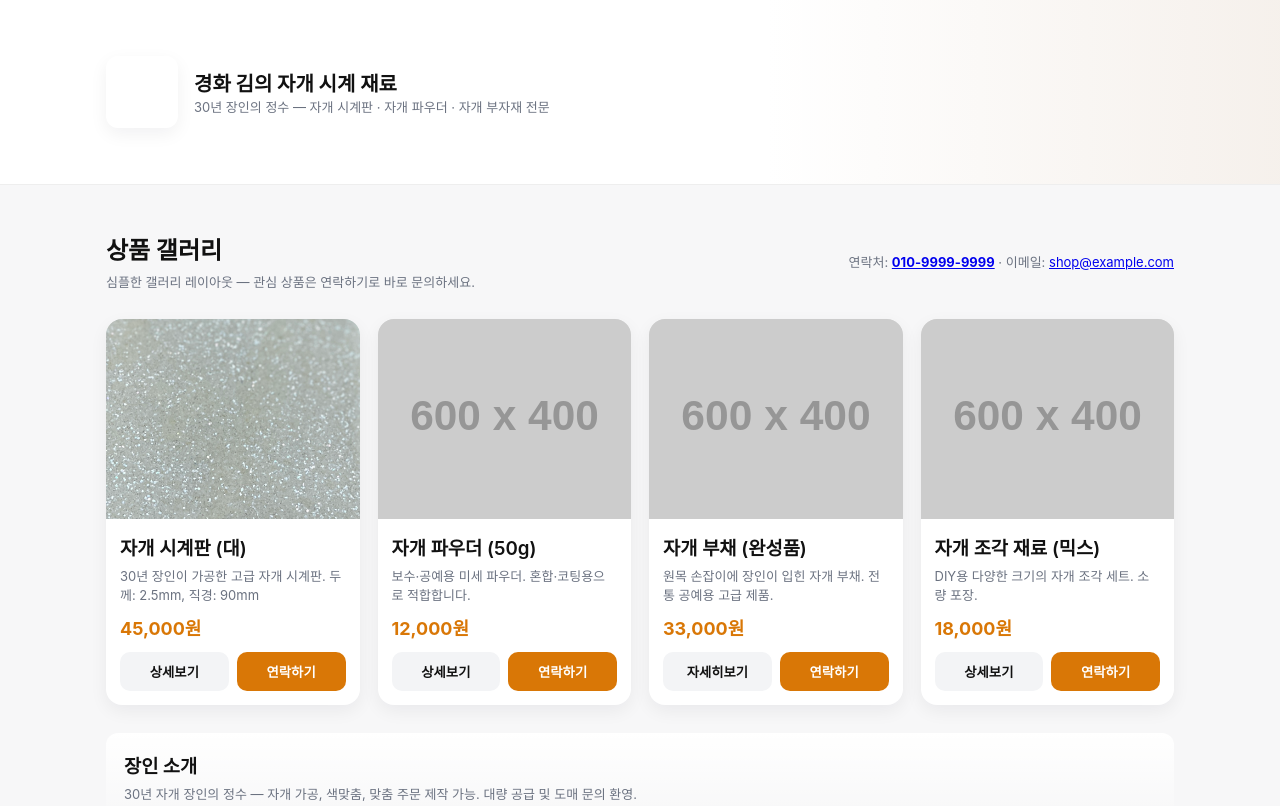
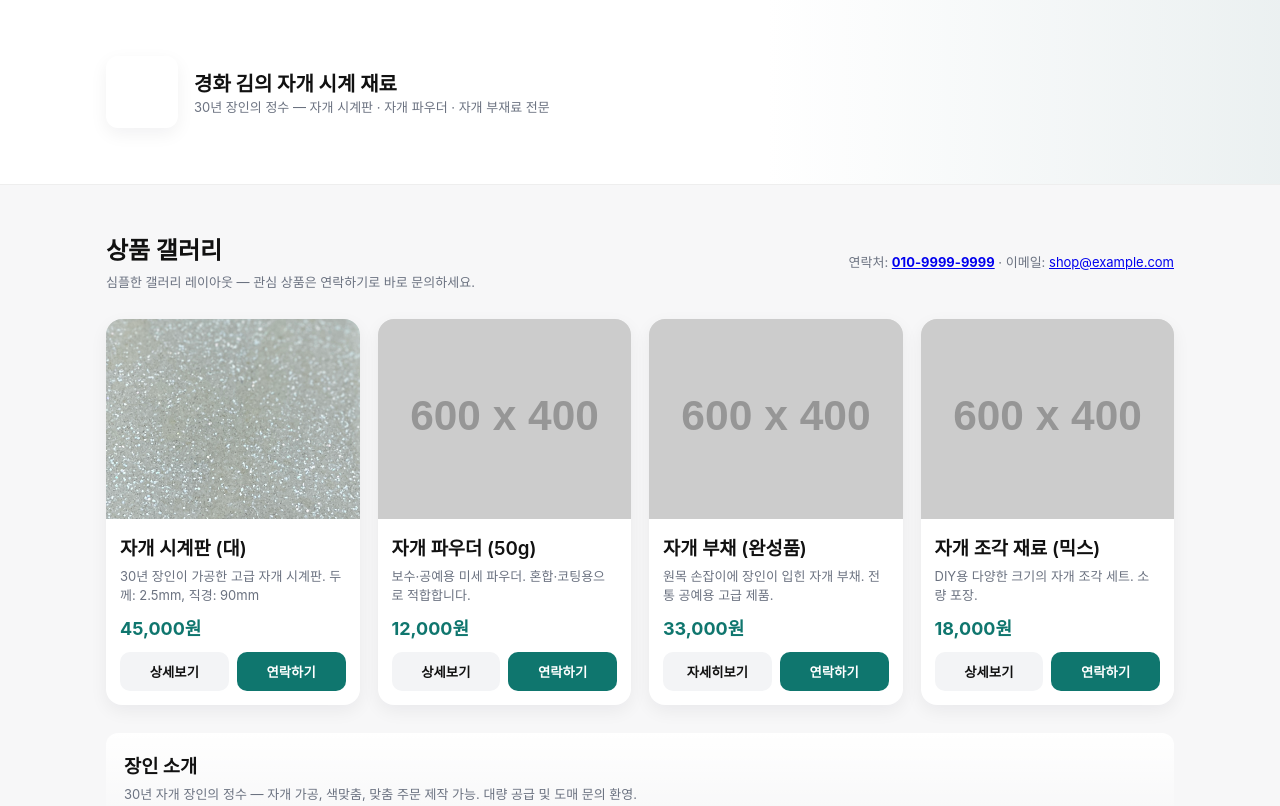
Before and after one commit to motherofshell/motherofshell.github.io, a plain HTML site: page index.html in a window 1280 px wide. Shown: the top 806 px of the page. Drawn offline with Linux system fonts and the light colour scheme; placeholder pictures from the web are drawn by us.

Commit message:
색깔 바꿈

```diff
--- a/index.html
+++ b/index.html
@@ -5,10 +5,10 @@
   <meta name="viewport" content="width=device-width,initial-scale=1" />
   <title>자개 시계 재료 스토어</title>
   <style>
-    :root{--bg:#f7f7f8;--card:#fff;--accent:#d97706;--muted:#6b7280}
+    :root{--bg:#f7f7f8;--card:#fff;--accent:#0f766e;--muted:#6b7280}
     *{box-sizing:border-box}
     body{margin:0;font-family: -apple-system, BlinkMacSystemFont, 'Segoe UI', Roboto, 'Noto Sans KR', 'Apple SD Gothic Neo', 'Malgun Gothic', sans-serif;background:var(--bg);color:#111}
-    header{background:linear-gradient(90deg,#fff 0,#fff 60%,rgba(217,119,6,0.05) 100%);padding:28px 20px;border-bottom:1px solid #eee}
+    header{background:linear-gradient(90deg,#fff 0,#fff 60%,rgba(15,118,110,0.05) 100%);padding:28px 20px;border-bottom:1px solid #eee}
     .container{max-width:1100px;margin:0 auto;padding:28px 16px}
     .brand{display:flex;gap:16px;align-items:center}
     .brand .logo{width:72px;height:72px;border-radius:12px;background:url('/mnt/data/d0db4984-f213-42de-b9e2-d85d382bae42.png') center/cover no-repeat;box-shadow:0 6px 18px rgba(16,24,40,0.06)}
@@ -44,7 +44,7 @@
         <div class="logo" aria-hidden="true"></div>
         <div>
           <h1>경화 김의 자개 시계 재료</h1>
-          <div class="tag">30년 장인의 정수 — 자개 시계판 · 자개 파우더 · 자개 부자재 전문</div>
+          <div class="tag">30년 장인의 정수 — 자개 시계판 · 자개 파우더 · 자개 부재료 전문</div>
         </div>
       </div>
     </div>
```
